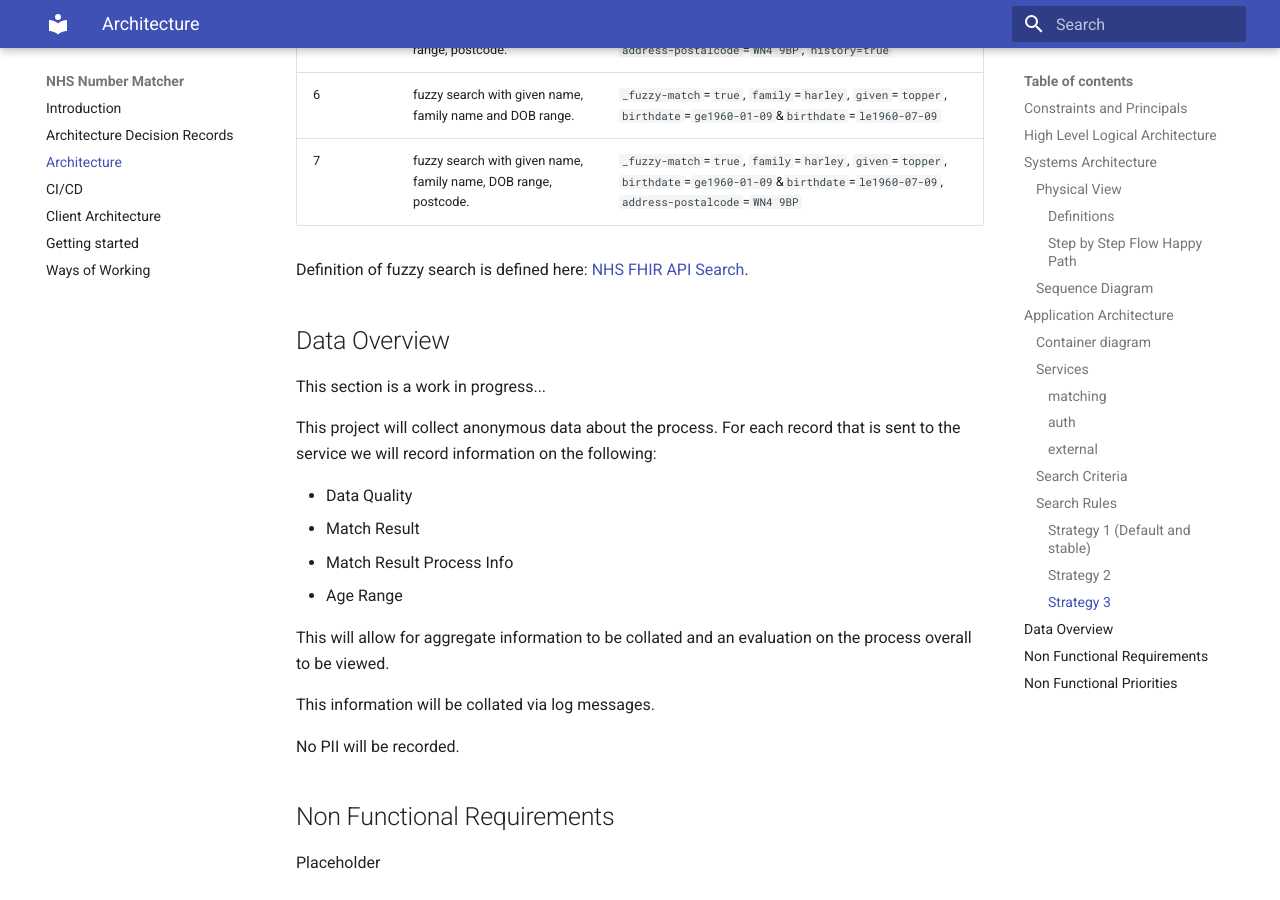
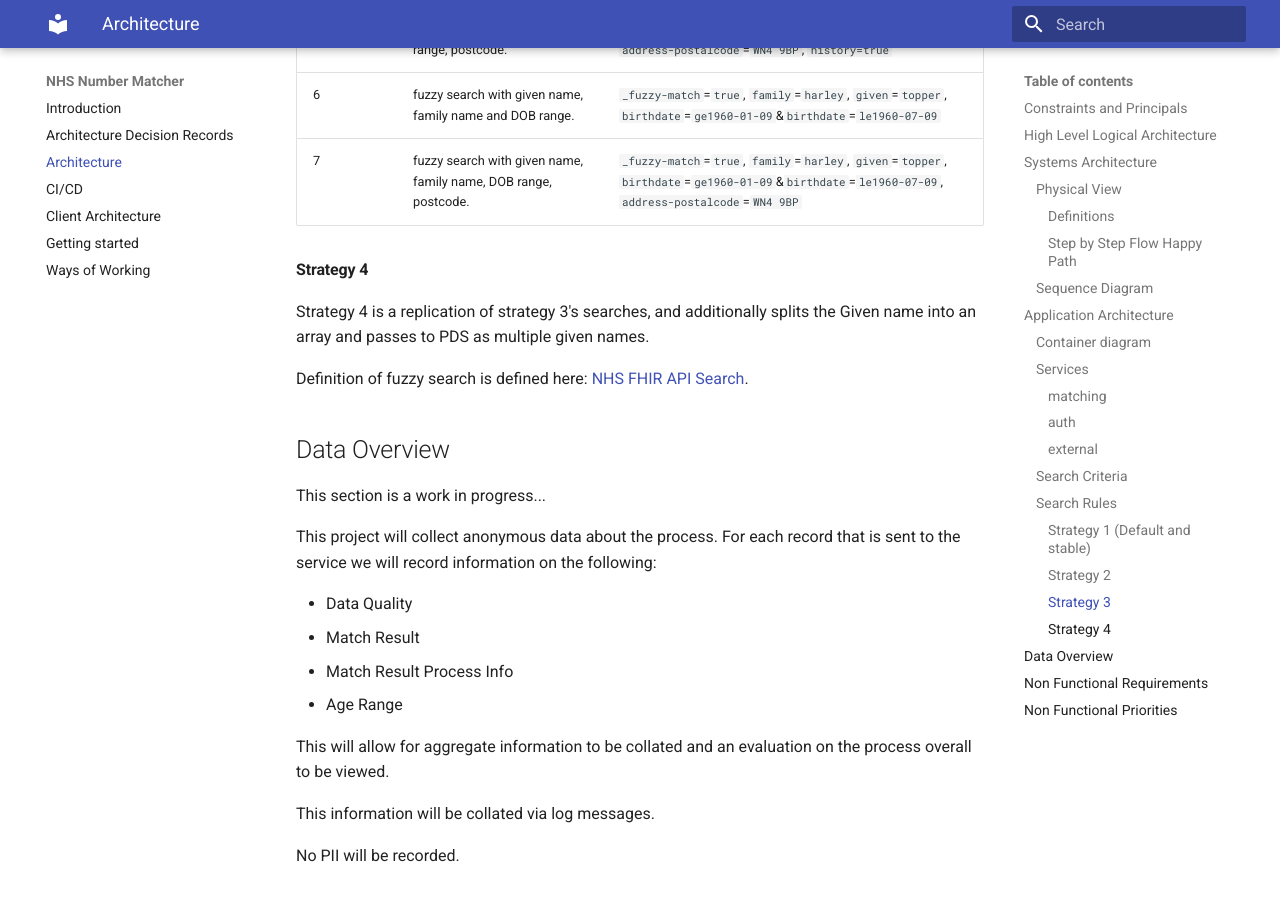
Before and after one commit to DFE-Digital/SUI_Matcher, an MkDocs documentation site: the page built from documentation/docs/architecture.md, in a window 1280 px wide and 900 px high, scrolled down 10818 px. Built offline with MkDocs 1.6.1 and Material for MkDocs 9.7.7, drawn with Linux system fonts in a browser that asks for light colours.

Commit message:
docs: Update architecture.md Strat 4

```diff
--- a/documentation/docs/architecture.md
+++ b/documentation/docs/architecture.md
@@ -357,6 +357,10 @@
 | 6          | fuzzy search with given name, family name and DOB range.               | `_fuzzy-match`=`true`, `family`=`harley`, `given`=`topper`, `birthdate`=`ge1960-01-09`&`birthdate`=`le1960-07-09`                                                    |
 | 7          | fuzzy search with given name, family name, DOB range, postcode.        | `_fuzzy-match`=`true`, `family`=`harley`, `given`=`topper`, `birthdate`=`ge1960-01-09`&`birthdate`=`le1960-07-09`, `address-postalcode`=`WN4 9BP`                    |
 
+#### Strategy 4
+
+Strategy 4 is a replication of strategy 3's searches, and additionally splits the Given name into an array and passes to PDS as multiple given names.
+
 Definition of fuzzy search is defined
 here: [NHS FHIR API Search](https://digital.nhs.uk/developer/api-catalogue/personal-demographics-service-fhir#get-/Patient).
 
```
